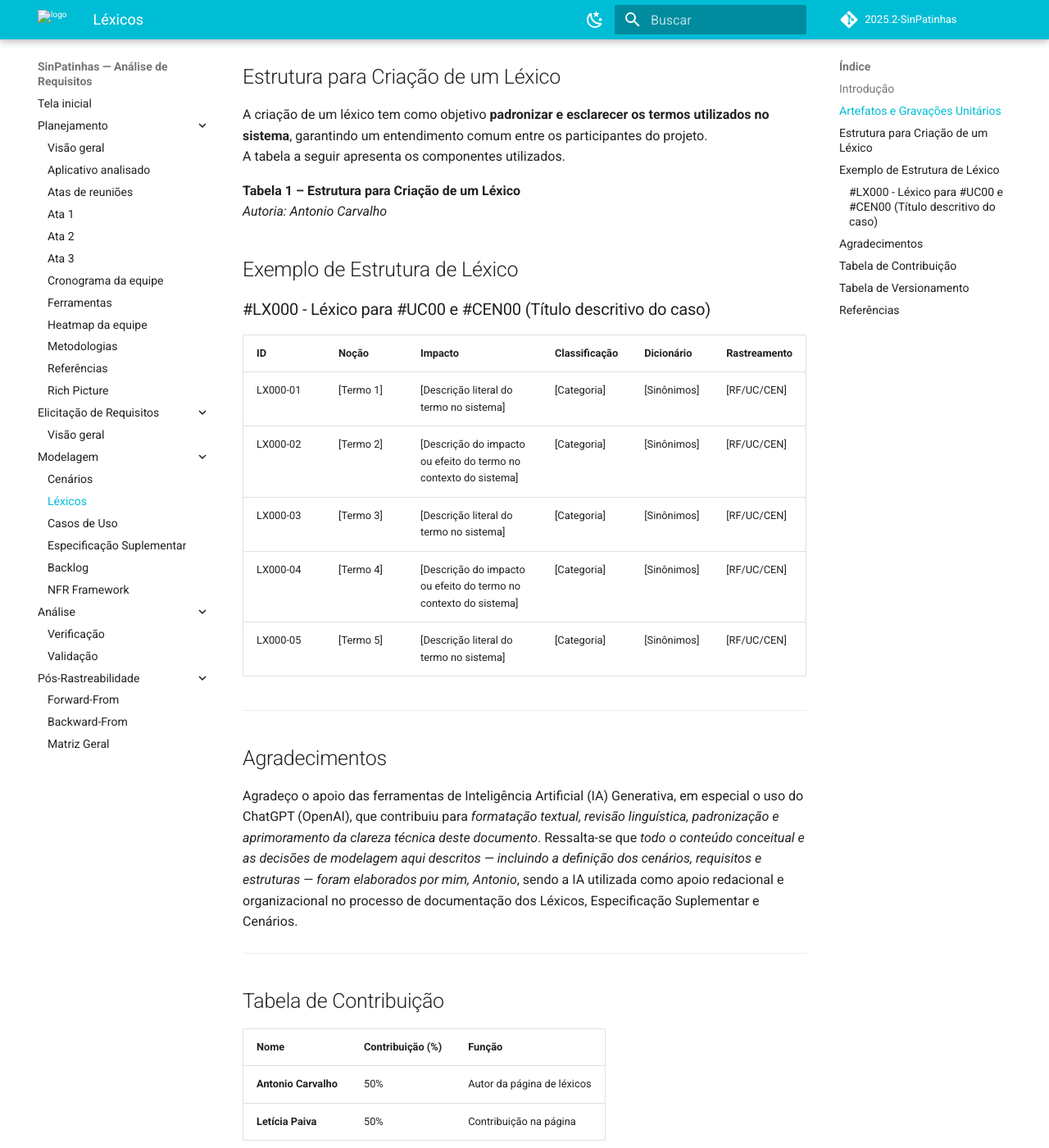
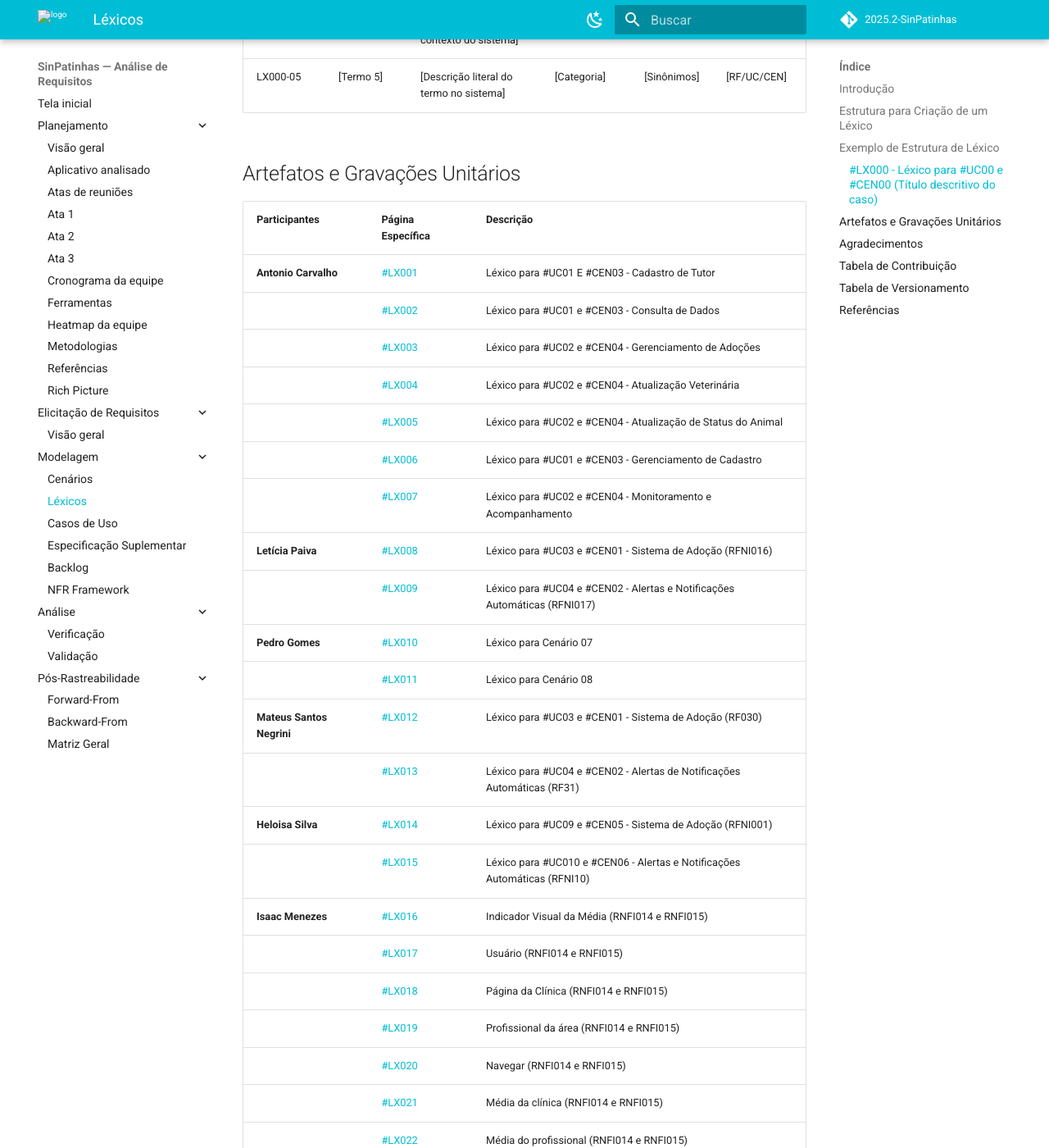
Before and after one commit to Requisitos-de-Software/2025.2-SinPatinhas, an MkDocs documentation site: the page built from docs/modelagem/lexicos.md, in a window 1280 px wide and 1400 px high, scrolled down 1530 px. Shown: the whole window at 82% size. Built offline with MkDocs 1.6.1 and Material for MkDocs 9.7.7, drawn with Linux system fonts in a browser that asks for light colours; comment, search, counter and statistics services are not loaded; some of the changed text lies outside the part shown.

Commit message:
Refatoração na tabela de artefatos dos léxicos

```diff
--- a/docs/modelagem/lexicos.md
+++ b/docs/modelagem/lexicos.md
@@ -1,6 +1,4 @@
 # Léxicos – Projeto SinPatinhas
-
----
 
 * [Link para validação de léxicos com tutor de animal](https://www.youtube.com/watch?v=q3XY4oEoQQo)
 
@@ -57,6 +41,33 @@
 | LX000-04   | [Termo 4]  | [Descrição do impacto ou efeito do termo no contexto do sistema]        | [Categoria]   | [Sinônimos]        | [RF/UC/CEN]  |
 | LX000-05   | [Termo 5]  | [Descrição literal do termo no sistema]                                 | [Categoria]   | [Sinônimos]        | [RF/UC/CEN]  |
 
+## Artefatos e Gravações Unitários
+
+| **Participantes** | **Página Específica** | **Descrição** |
+|---------------|------------------|------------------|
+| **Antonio Carvalho** | [#LX001](/modelagem/gravacoes/antonio/lexicos.md) | Léxico para #UC01 E #CEN03 - Cadastro de Tutor |
+|                      | [#LX002](/modelagem/gravacoes/antonio/lexicos.md) | Léxico para #UC01 e #CEN03 - Consulta de Dados |
+|                      | [#LX003](/modelagem/gravacoes/antonio/lexicos.md) | Léxico para #UC02 e #CEN04 - Gerenciamento de Adoções |
+|                      | [#LX004](/modelagem/gravacoes/antonio/lexicos.md) | Léxico para #UC02 e #CEN04 - Atualização Veterinária |
+|                      | [#LX005](/modelagem/gravacoes/antonio/lexicos.md) | Léxico para #UC02 e #CEN04 - Atualização de Status do Animal |
+|                      | [#LX006](/modelagem/gravacoes/antonio/lexicos.md) | Léxico para #UC01 e #CEN03 - Gerenciamento de Cadastro |
+|                      | [#LX007](/modelagem/gravacoes/antonio/lexicos.md) | Léxico para #UC02 e #CEN04 - Monitoramento e Acompanhamento |
+| **Letícia Paiva**    | [#LX008](/modelagem/gravacoes/leticia/lexicos.md) | Léxico para #UC03 e #CEN01 - Sistema de Adoção (RFNI016) |
+|                      | [#LX009](/modelagem/gravacoes/leticia/lexicos.md) | Léxico para #UC04 e #CEN02 - Alertas e Notificações Automáticas (RFNI017) |
+| **Pedro Gomes**      | [#LX010](/modelagem/gravacoes/pedro/lexicos.md)   | Léxico para Cenário 07 |
+|                      | [#LX011](/modelagem/gravacoes/pedro/lexicos.md)   | Léxico para Cenário 08 |
+| **Mateus Santos Negrini** | [#LX012](/modelagem/gravacoes/mateus/lexicos.md) | Léxico para #UC03 e #CEN01 - Sistema de Adoção (RF030) |
+|                           | [#LX013](/modelagem/gravacoes/mateus/lexicos.md) | Léxico para #UC04 e #CEN02 - Alertas de Notificações Automáticas (RF31) |
+| **Heloisa Silva**         | [#LX014](/modelagem/gravacoes/heloisa/lexicos.md) | Léxico para #UC09 e #CEN05 - Sistema de Adoção (RFNI001) |
+|                           | [#LX015](/modelagem/gravacoes/heloisa/lexicos.md) | Léxico para #UC010 e #CEN06 - Alertas e Notificações Automáticas (RFNI10) |
+| **Isaac Menezes**         | [#LX016](/modelagem/gravacoes/isaac/lexicos.md) | Indicador Visual da Média (RNFI014 e RNFI015) |
+|                           | [#LX017](/modelagem/gravacoes/isaac/lexicos.md) | Usuário (RNFI014 e RNFI015) |
+|                           | [#LX018](/modelagem/gravacoes/isaac/lexicos.md) | Página da Clínica (RNFI014 e RNFI015) |
+|                           | [#LX019](/modelagem/gravacoes/isaac/lexicos.md) | Profissional da área (RNFI014 e RNFI015) |
+|                           | [#LX020](/modelagem/gravacoes/isaac/lexicos.md) | Navegar (RNFI014 e RNFI015) |
+|                           | [#LX021](/modelagem/gravacoes/isaac/lexicos.md) | Média da clínica (RNFI014 e RNFI015) |
+|                           | [#LX022](/modelagem/gravacoes/isaac/lexicos.md) | Média do profissional (RNFI014 e RNFI015) |
+
 ---
 
 ## Agradecimentos
@@ -64,14 +75,13 @@
 Agradeço o apoio das ferramentas de Inteligência Artificial (IA) Generativa, em especial o uso do ChatGPT (OpenAI), que contribuiu para *formatação textual, revisão linguística, padronização e aprimoramento da clareza técnica deste documento*.
 Ressalta-se que *todo o conteúdo conceitual e as decisões de modelagem aqui descritos — incluindo a definição dos cenários, requisitos e estruturas — foram elaborados por mim, Antonio*, sendo a IA utilizada como apoio redacional e organizacional no processo de documentação dos Léxicos, Especificação Suplementar e Cenários.
 
----
-
 ## Tabela de Contribuição
 
 | **Nome**              | **Contribuição (%)** | **Função**                  |
 |------------------------|----------------------|-----------------------------|
-| **Antonio Carvalho**   | 50%                 | Autor da página de léxicos  |
-| **Letícia Paiva**   | 50%                 | Contribuição na página  |
+| **Antonio Carvalho**   | 33%                 | Autor da página de léxicos  |
+| **Letícia Paiva**   | 33%                 | Contribuição na página  |
+| **Isaac Menezes** | 33% | Refatoração da tabela de artefatos |
 
 ---
 
@@ -80,6 +90,7 @@
 | Versão | Data       | Descrição                                 | Autores | Revisores |
 |:------:|:-----------|:------------------------------------------|:--------|:-----------|
 | 1.0    | 10/10/2025 | Criação da página de léxicos  | Antonio | Letícia       |
+| 1.1 | 19/10/2025 | Refatoração da tabela de artefatos | Isaac | Antonio |
 
 
 ---
```
Also changed, not shown: other parts of docs/modelagem/lexicos.md (+0 -14 lines), docs/modelagem/cenarios.md (+6 -6 lines).
